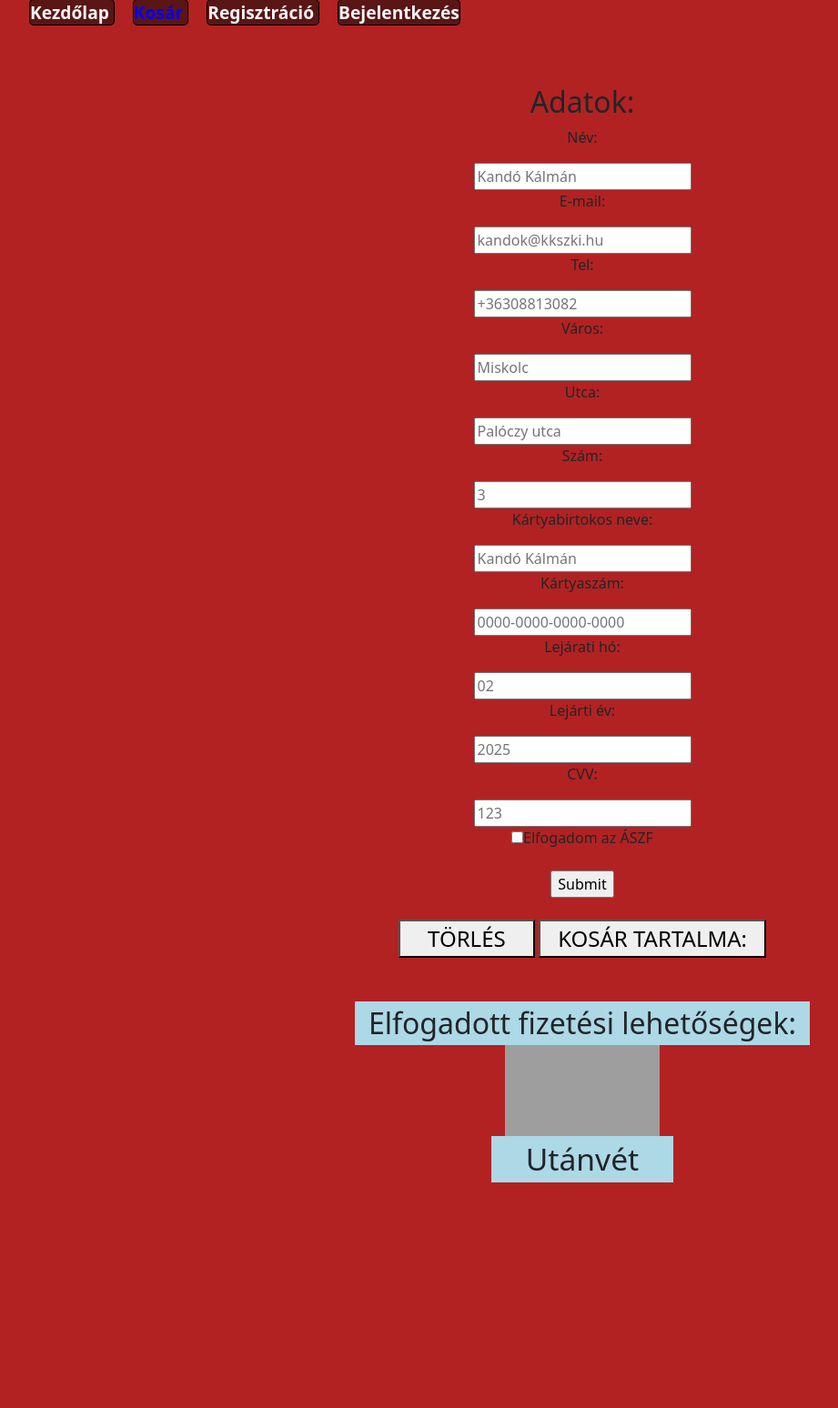
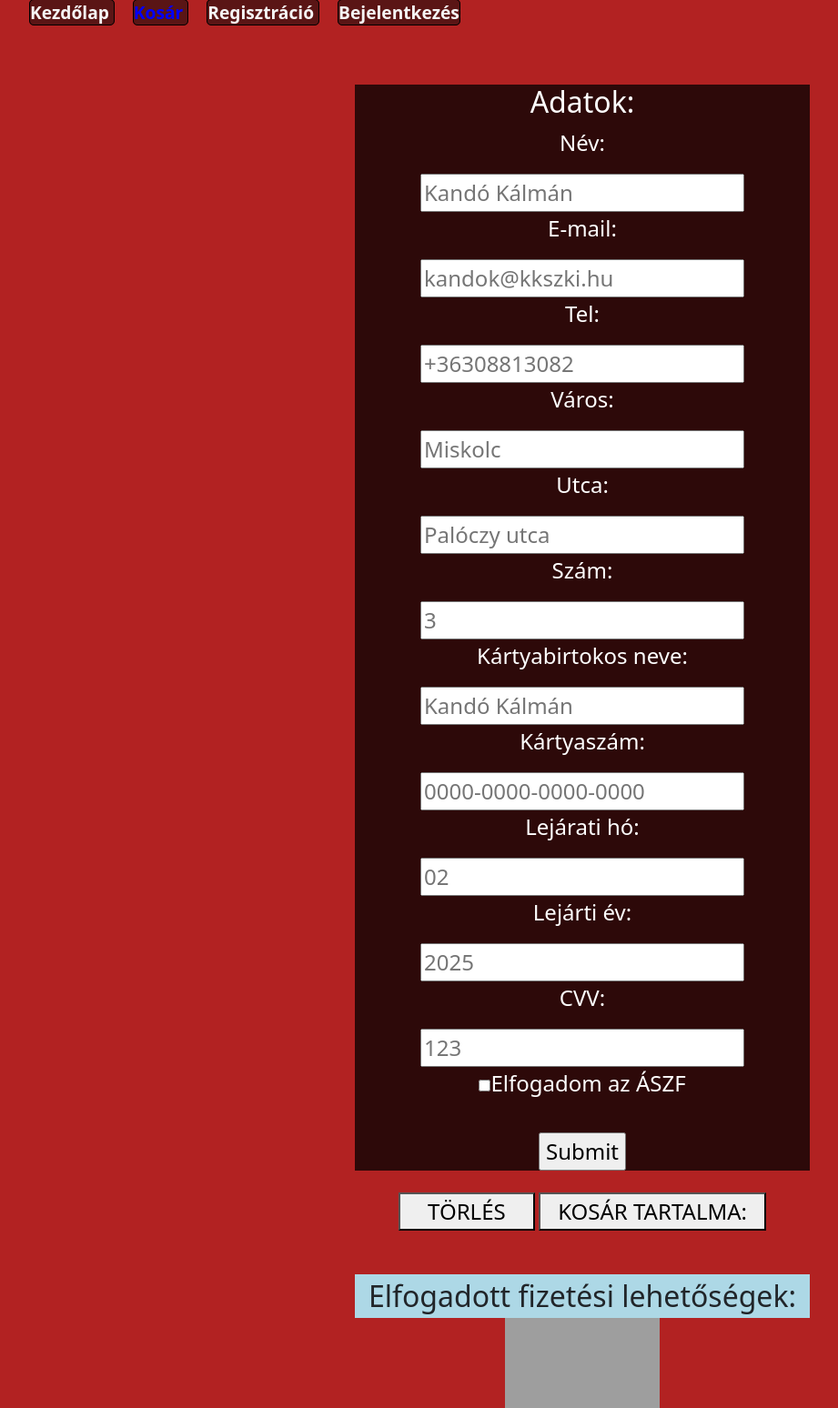
Before and after one commit to peterffydominika/PizzaWebshop, a PHP site: page /kosar.html in a window 1280 px wide. Shown: the top 1548 px of the page at 91% size, without its empty margins (0-921 px from the left). Before the commit the page ends 1300 px from the top, so only its background shows below. Run offline with PHP 8.4, Linux system fonts and the light colour scheme; grey boxes are pictures that could not be loaded.

Commit message:
Update index.css

```diff
--- a/index.css
+++ b/index.css
@@ -96,3 +96,13 @@ body{
 #rendeles img{
     height: 150px;
 }
+
+form{
+    margin-left: auto;
+    margin-right: auto;
+    font-size: 150%;
+    text-align: center;
+    background-color:  rgb(45, 9, 9);
+    width: 500px;
+    color: white;
+}
```
